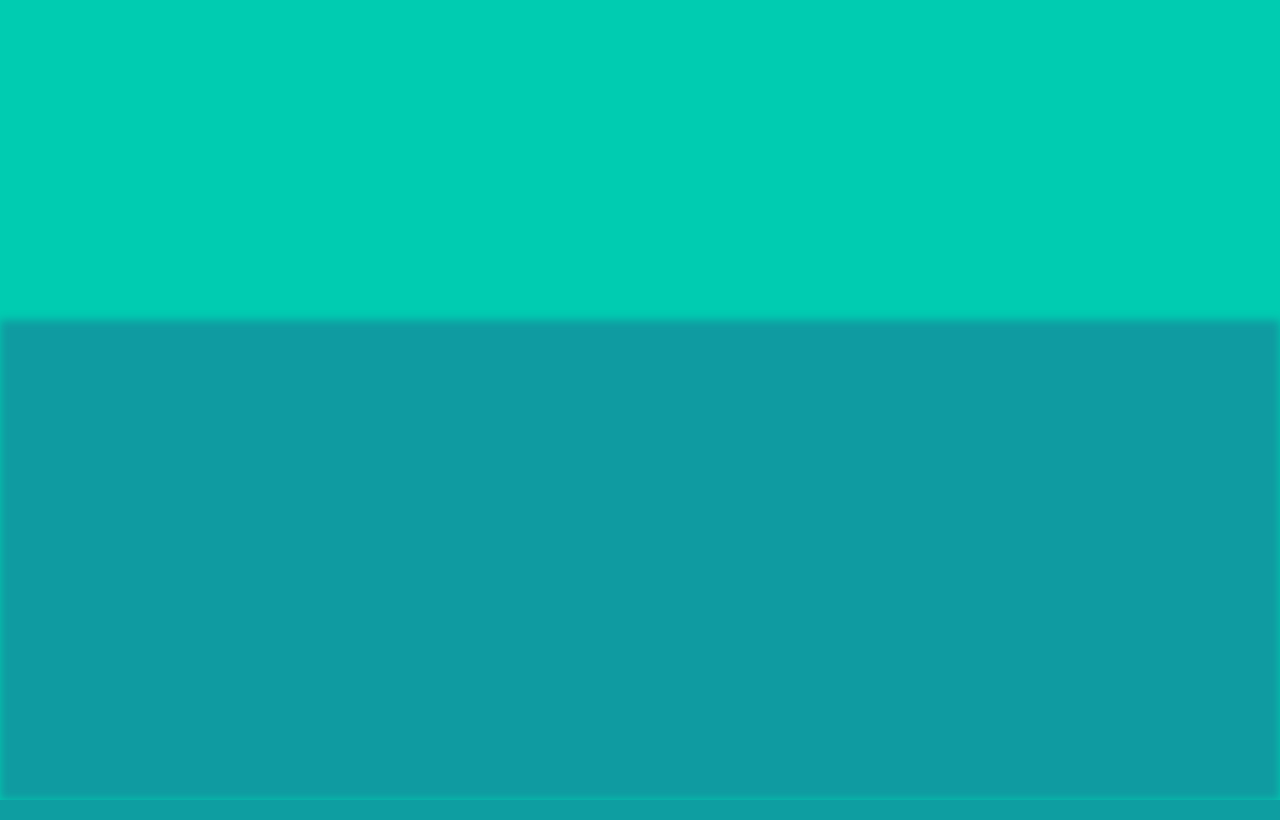
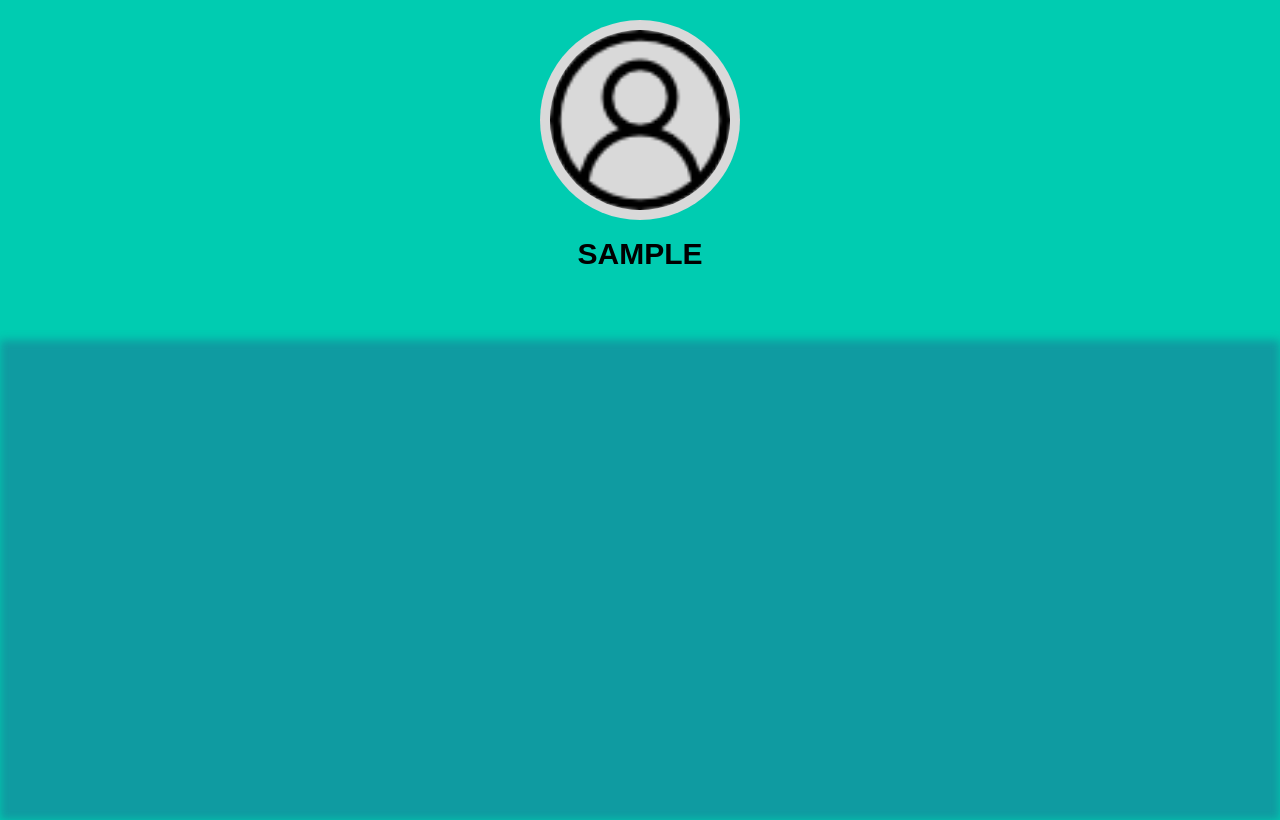
Before and after one commit to AlexxyQQ/FindTune-Web, a Flask app: a page that uses templates/UserProfile/Account.html in a window 1280 px wide. Shown: the part 90-910 px from the top of the page. Run offline with Flask 2, Linux system fonts and the light colour scheme; the visitor is signed in with stand-in values (Sample User, id 1); data comes from the database, SQL or seed files in the repository; some libraries are stand-ins or nearby versions.

Commit message:
user profile display username and image

```diff
--- a/static/CSS/UserProfile/UserProfile.css
+++ b/static/CSS/UserProfile/UserProfile.css
@@ -13,3 +13,28 @@
   width: 100%;
   height: 60%;
 }
+
+/*  */
+.UserProfileBox {
+  margin-top: 20px;
+  display: flex;
+  flex-direction: column;
+  flex-wrap: nowrap;
+  align-content: center;
+  justify-content: center;
+  align-items: center;
+}
+.UserProfileImage {
+  width: 200px;
+}
+.UserImage {
+  background-color: #d9d9d9;
+  border-radius: 50%;
+  width: 200px;
+  padding: 10px;
+}
+
+.UserNameDisplay {
+  font-size: 30px;
+  font-weight: 600;
+}
--- a/templates/UserProfile/Account.html
+++ b/templates/UserProfile/Account.html
@@ -17,7 +17,19 @@
 />
 <!--  -->
 <section class="UserProfile">
-  <section class="ProfileArea"></section>
+  <section class="ProfileArea">
+    <div class="UserProfileBox">
+      <div class="UserProfileImage">
+        <img
+          src="{{ url_for('static',
+        filename='Assets/userimage/' + current_user.image_file) }}"
+          alt="UserImage"
+          class="UserImage Img"
+        />
+      </div>
+      <span class="UserNameDisplay">{{current_user.username.upper()}}</span>
+    </div>
+  </section>
   <section class="OtherArea"></section>
 </section>
 {% endblock UserProfile %}
--- a/view.py
+++ b/view.py
@@ -36,7 +36,7 @@ def save_pic(pic):
     pic_fn = random_hex + f_ext
     pic_path = os.path.join(app.root_path, "static/Assets/userimage", pic_fn)
     pic.save(pic_path)
-    output_size = (125, 125)
+    output_size = (250, 250)
     i = Image.open(pic)
     i.thumbnail(output_size)
     i.save(pic_path)
```
